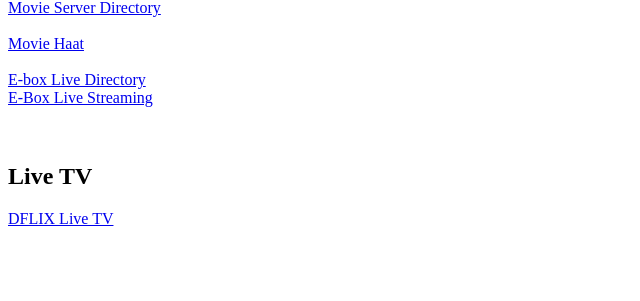
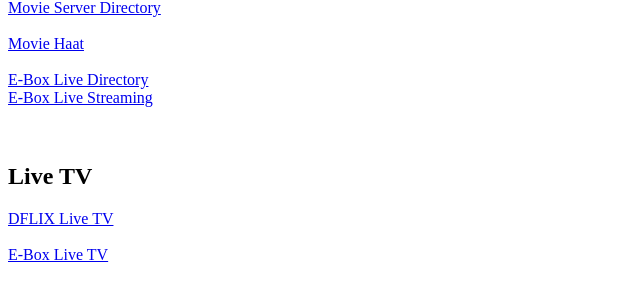
Before and after one commit to mashrufehsan/ftpservers, a plain HTML site: page index.html in a window 1280 px wide. Shown: the part 261-562 px from the top of the page, without its empty margins (0-640 px from the left). Drawn offline with Linux system fonts and the light colour scheme.

Commit message:
Ebox live tv added

```diff
--- a/index.html
+++ b/index.html
@@ -23,12 +23,14 @@
     <br><br>
     <a href="https://moviehaat.net/" target="_blank">Movie Haat</a>
     <br><br>
-    <a href="http://fs.ebox.live/" target="_blank">E-box Live Directory</a>
+    <a href="http://fs.ebox.live/" target="_blank">E-Box Live Directory</a>
     <br>
     <a href="http://fileserver.ebox.live/" target="_blank">E-Box Live Streaming</a>
 
     <br><br><br>
     <h2>Live TV</h3>
     <a href="http://tv.dflix.live/"> DFLIX Live TV</a>
+    <br><br>
+    <a href="http://tv.ebox.live/">E-Box Live TV</a>
 </body>
 </html>
```
